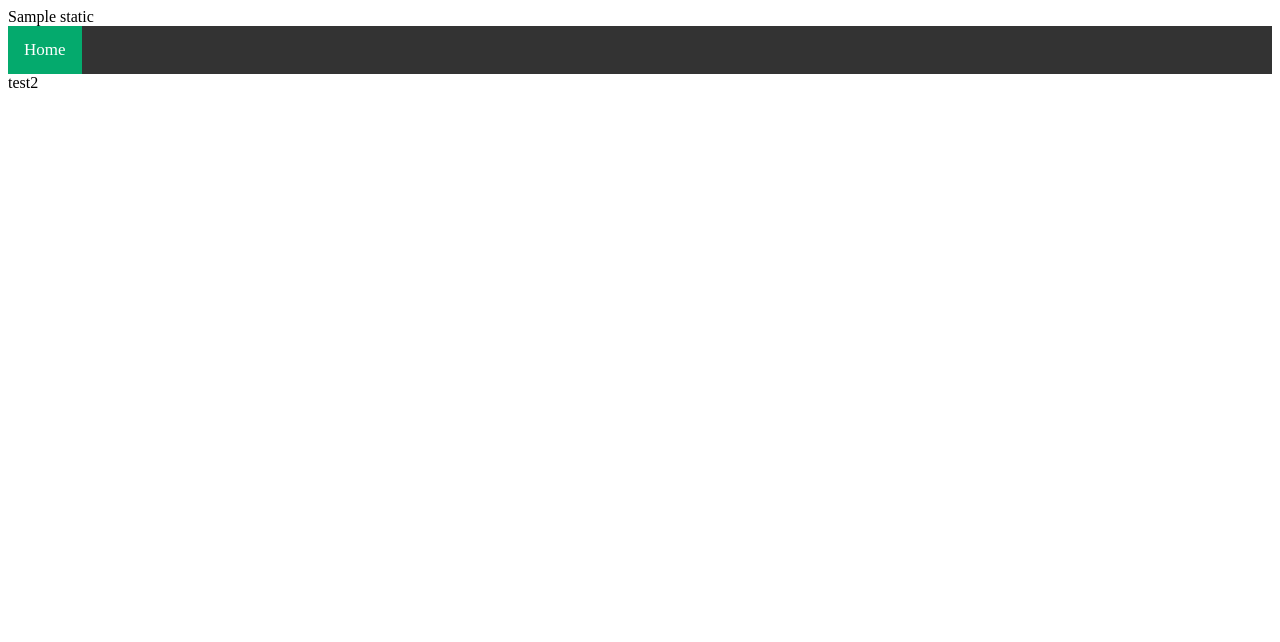
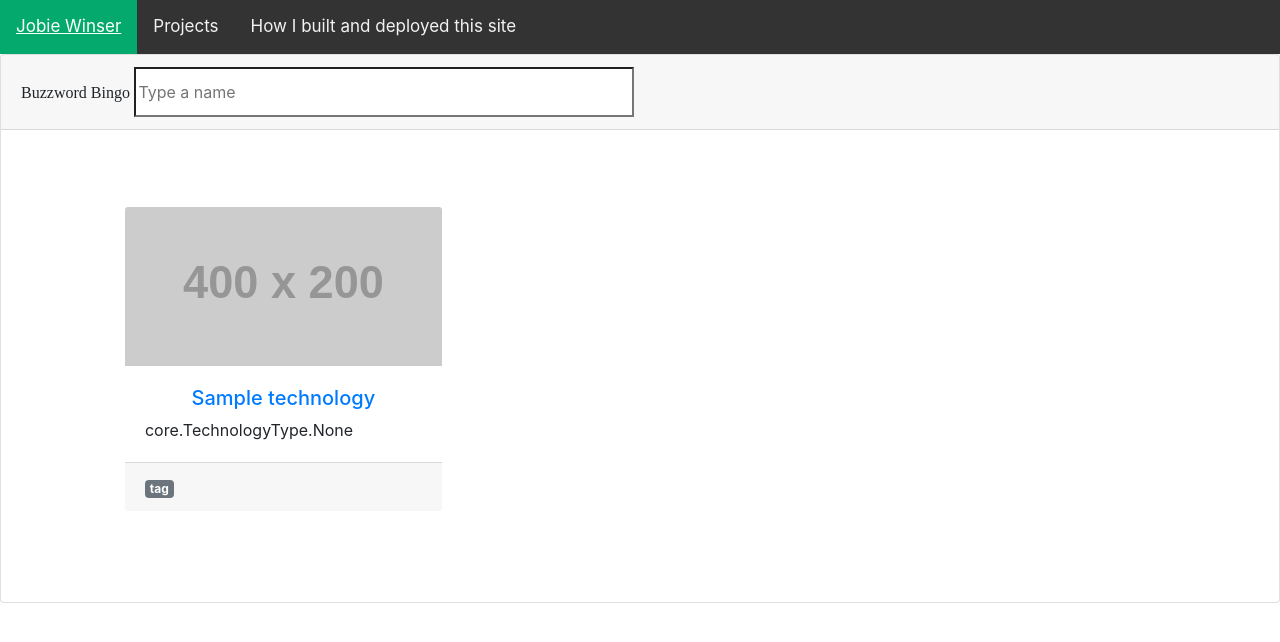
Before and after one commit to jobiewinser/jobiewebsite, a Django app: template templates/core/home.html in a window 1280 px wide. Shown: the top 642 px of the page. Run offline with Django 3.2, Linux system fonts and the light colour scheme; tables that the repository leaves empty hold one stand-in row (values such as "Sample post"); the template is opened without the code that fills it: values that come from a table or form of the project are taken from there, most other values are stand-ins (such as "Sample title", 1, 10 or a date in 2020); grey boxes labelled with a size stand in for pictures from a placeholder-image service; some libraries are stand-ins or nearby versions.

Commit message:
Pushing basic structure of buzz word bingo section of website.

```diff
--- /dev/null
+++ b/core/models.py
@@ -0,0 +1,13 @@
+from django.db import models
+from django.conf import settings
+
+class TechnologyType(models.Model):
+    name = models.CharField(null = True, max_length = 225, blank=True) # isams user code
+
+class Language(models.Model):
+    name = models.CharField(null = True, max_length = 225, blank=True) # isams user code
+
+class Technology(models.Model):
+    name = models.CharField(null = True, max_length = 225, blank=True) # isams user code
+    type = models.ManyToManyField(TechnologyType)
+    language = models.ManyToManyField(Language)
--- a/requirements.txt
+++ b/requirements.txt
@@ -2,7 +2,6 @@ asgiref==3.4.1
 Django==3.2.5
 django-environ==0.4.5
 gunicorn==20.0.2
-pkg_resources==0.0.0
 psycopg2
 pytz==2021.1
 sqlparse==0.4.1
--- a/settings.py
+++ b/settings.py
@@ -39,7 +39,7 @@ STATICFILES_DIRS = [
 ]
 
 
-ALLOWED_HOSTS = ['127.0.0.1', 'localhost', 'jobiewinser.ddns.net']
+ALLOWED_HOSTS = ['127.0.0.1', 'localhost', 'jobiewinser.ddns.net', 'www.django.com']
 
 
 # Application definition
@@ -51,6 +51,7 @@ INSTALLED_APPS = [
     'django.contrib.sessions',
     'django.contrib.messages',
     'django.contrib.staticfiles',
+    'core'
 ]
 
 MIDDLEWARE = [
--- a/templates/core/base.html
+++ b/templates/core/base.html
@@ -1,21 +1,46 @@
 {%load static%}
 <!DOCTYPE html>
-    <html>
-{{static}}
+<html>
     <head>
-        <link rel="stylesheet" type="text/css"  href="{% static 'css/base.css' %}">
+        {%block cdn%}
+            <link rel="stylesheet" type="text/css"  href="{% static 'css/base.css' %}">
+            <link rel="stylesheet" href="https://stackpath.bootstrapcdn.com/bootstrap/4.4.1/css/bootstrap.min.css" integrity="sha384-Vkoo8x4CGsO3+Hhxv8T/Q5PaXtkKtu6ug5TOeNV6gBiFeWPGFN9MuhOf23Q9Ifjh" crossorigin="anonymous">
+            <script src="https://code.jquery.com/jquery-3.4.1.slim.min.js" integrity="sha384-J6qa4849blE2+poT4WnyKhv5vZF5SrPo0iEjwBvKU7imGFAV0wwj1yYfoRSJoZ+n" crossorigin="anonymous"></script>
+            <script src="https://cdn.jsdelivr.net/npm/popper.js@1.16.0/dist/umd/popper.min.js" integrity="sha384-Q6E9RHvbIyZFJoft+2mJbHaEWldlvI9IOYy5n3zV9zzTtmI3UksdQRVvoxMfooAo" crossorigin="anonymous"></script>
+            <script src="https://stackpath.bootstrapcdn.com/bootstrap/4.4.1/js/bootstrap.min.js" integrity="sha384-wfSDF2E50Y2D1uUdj0O3uMBJnjuUD4Ih7YwaYd1iqfktj0Uod8GCExl3Og8ifwB6" crossorigin="anonymous"></script>
+        {%endblock cdn%}
+
+        {%block scripts%}
+        {%endblock scripts%}
+
+        {%block styles%}
+        {%endblock styles%}
+
     </head>
 
     <body>
 
         {%block topnav%}
             <div class="topnav">
-                <a class="active" href="#home">Home</a>
+                <a class="active" href="/">Jobie Winser</a>
+                <a class="" href="/projects">Projects</a>
+                <a class="" href="/site">How I built and deployed this site</a>
             </div>
         {%endblock topnav%}
 
         {%block content%}
+            <div class="card">
+                <div class="card-header">
+                    {%block card_header%}
+
+                    {%endblock card_header%}
+                </div>
+                <div class="card-body">
+                    {%block card_body%}
+
+                    {%endblock card_body%}
+                </div>
+            </div>
         {%endblock content%}
-
     </body>
 </html>
--- a/templates/core/home.html
+++ b/templates/core/home.html
@@ -1,5 +1,96 @@
 {% extends 'core/base.html' %}
 
-{%block content%}
-test2
-{%endblock content%}
+{%block scripts%}
+    {{block.super}}
+    <script>
+        $(document).ready(function() {
+            $("#technologysearch").on("keyup", function() {
+                var value = $(this).val().toLowerCase();
+                $('div[data-searchable="true"]').filter(function() {
+                    $(this).toggle($(this).find('h5').text().toLowerCase().indexOf(value) > -1)
+                });
+            });
+        });
+    </script>
+{%endblock scripts%}
+
+{%block styles%}
+    {{block.super}}
+    <style>
+        /*!
+        Customs CSS stylesheet
+        */
+
+        .layout-margin-8 {
+            margin: 3% 8%;
+        }
+
+        .filter-card-img-top-custom {
+            width: 50%;
+            margin: 0 auto;
+        }
+
+        .filter-card-title {
+            text-align: center;
+        }
+
+        .filter-card-shadow {
+            -webkit-box-shadow: 0px 0px 28px 14px rgba(232,232,232,1);
+            -moz-box-shadow: 0px 0px 28px 14px rgba(232,232,232,1);
+            box-shadow: 0px 0px 28px 14px rgba(232,232,232,1);
+        }
+
+        .filter-card-deck {
+            display: flex;
+            justify-content: space-around;
+            flex-flow: row wrap;
+            align-items: stretch;
+        }
+
+        .filter-card {
+            padding: 3% 1.5%;
+            border: none;
+            max-width: 375px;
+            flex-grow: 1;
+        }
+
+        @media (min-width: 768px) {
+            .filter-form-control {
+            width: 500px !important;
+            height: 50px;
+            }
+        }
+
+        .bg-blue {
+            background-color: #005EB8;
+        }
+    </style>
+{%endblock styles%}
+
+{%block card_header%}
+    <a style="font-family:Roboto-Bold">Buzzword Bingo</a>
+    <input class="filter-form-control mr-sm-2" type="search" placeholder="Type a name" aria-label="Search" id="technologysearch">
+{%endblock card_header%}
+
+{%block card_body%}
+    <div class="layout-margin-8 mt-5">
+        <div class="row">
+            {%for technology in technologies%}
+                <div class="col-lg-4 pb-4" id="technology-{{technology.pk}}" data-searchable="true">
+                    <div class="card filter-card h-100">
+                        <a href="/recipes/1}"><img class="card-img-top " src="//placehold.it/400x200"></a>
+                        <div class="card-body">
+                            <h5 class="filter-card-title"><a href="/recipes/1">{{technology.name}}</a></h5>
+                            <p class="card-text">
+                                <span>{{technology.type}}</span>
+                            </p>
+                        </div>
+                        <div class="card-footer text-muted text-truncate">
+                            <span class="badge badge-secondary">tag</span>
+                        </div>
+                    </div>
+                </div>
+            {%endfor%}
+        </div>
+    </div>
+{%endblock card_body%}
```
Also changed, not shown: core/admin.py (added, +13 -0 lines), core/views.py (+8 -1 lines), templates/core/site.html (added, +21 -0 lines), 3 other files.
